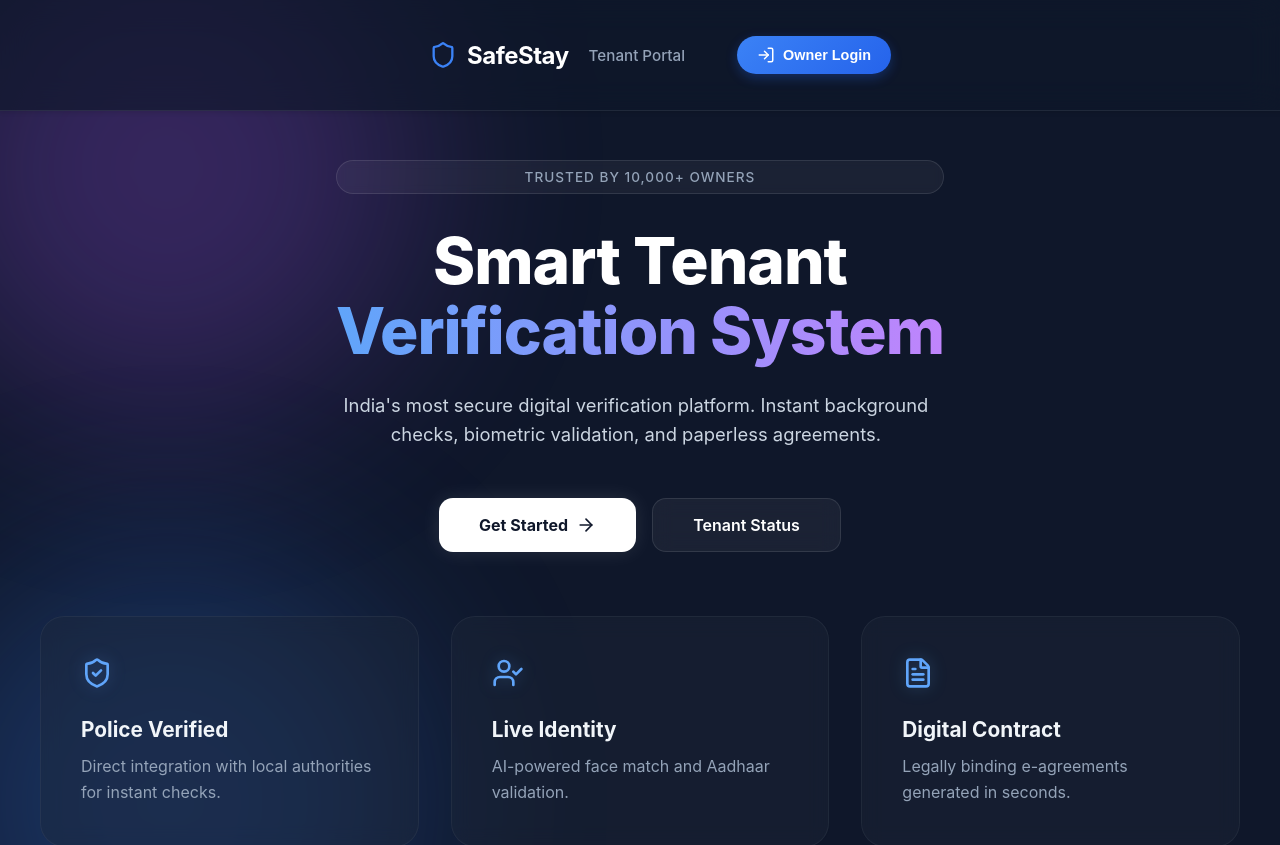
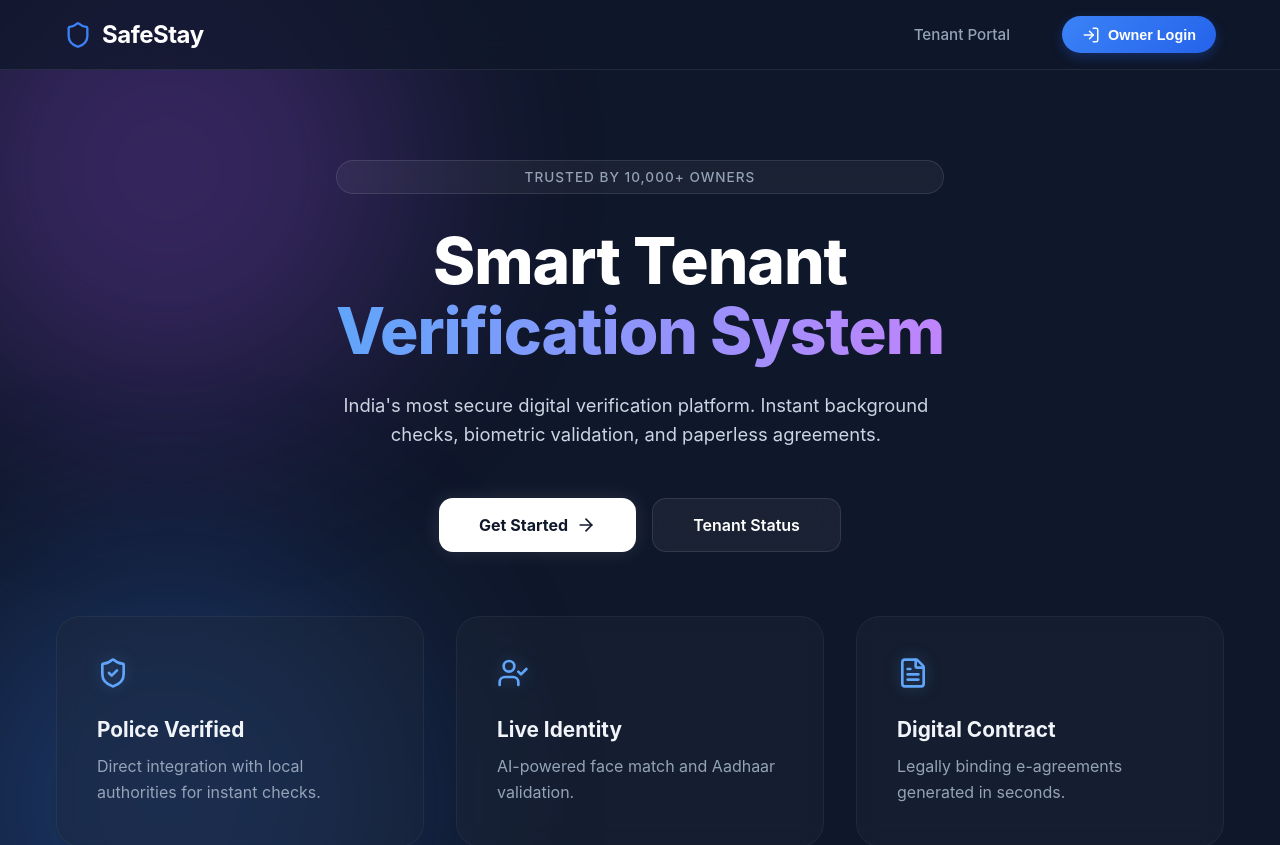
Before and after one commit to DHEERAJHARODE/SSP, a React (Vite) app: page / in a window 1280 px wide. Shown: the top 845 px of the page. Built offline with nearby package versions, Linux system fonts and the light colour scheme; no server answers.

Commit message:
Initial commit

```diff
--- a/src/App.css
+++ b/src/App.css
@@ -9,21 +9,6 @@
   background-color: #f8fafc;
 }
 
-/* Global Navigation (Optional helper) */
-nav {
-  display: flex;
-  gap: 20px;
-  padding: 20px;
-  background: white;
-  box-shadow: 0 2px 4px rgba(0,0,0,0.1);
-}
-
-nav a {
-  text-decoration: none;
-  color: #1e293b;
-  font-weight: 500;
-}
-
-nav a:hover {
-  color: #2563eb;
-}
+/* NOTE: Global 'nav' styles have been removed here to allow
+   src/components/Navbar.css to control the navigation styling fully.
+*/
--- a/src/components/Navbar.css
+++ b/src/components/Navbar.css
@@ -1,36 +1,45 @@
 /* Navbar.css */
 
-/* Base Premium Nav */
+/* --- Base Premium Navbar --- */
 .premium-nav {
   position: fixed;
   top: 0;
+  left: 0;
   width: 100%;
-  height: 70px; /* Fixed height for consistency */
+  height: 70px; /* Fixed height ensures layout stability */
   z-index: 1000;
   backdrop-filter: blur(16px);
   -webkit-backdrop-filter: blur(16px);
-  background: rgba(15, 23, 42, 0.65); /* Slate 900 transparent */
+  background: rgba(15, 23, 42, 0.75); /* Slate 900 transparent */
   border-bottom: 1px solid rgba(255, 255, 255, 0.08);
   transition: all 0.3s ease;
 }
 
+/* --- Container (Fixes Alignment Issue) --- */
 .nav-container {
-  max-width: 1200px;
+  width: 100%; /* IMPORTANT: Ensures container fills the bar */
+  max-width: 1200px; /* Keeps content centered on big screens */
   height: 100%;
   margin: 0 auto;
   display: flex;
-  justify-content: space-between;
+  justify-content: space-between; /* Pushes Logo Left, Links Right */
   align-items: center;
   padding: 0 1.5rem;
+  box-sizing: border-box;
 }
 
-/* Logo */
+/* --- Logo Styling --- */
 .nav-logo {
   display: flex;
   align-items: center;
   gap: 10px;
   cursor: pointer;
   z-index: 1002; /* Above mobile menu overlay */
+  transition: opacity 0.2s;
+}
+
+.nav-logo:hover {
+  opacity: 0.9;
 }
 
 .logo-text {
@@ -39,11 +48,14 @@
   font-weight: 700;
   color: white;
   letter-spacing: -0.5px;
+  white-space: nowrap;
 }
 
-.logo-icon { color: #3b82f6; }
+.logo-icon {
+  color: #3b82f6;
+}
 
-/* Desktop Navigation */
+/* --- Desktop Navigation --- */
 .nav-links {
   display: flex;
   align-items: center;
@@ -59,10 +71,14 @@
   transition: color 0.3s ease;
   font-size: 0.95rem;
   font-family: 'Inter', sans-serif;
+  text-decoration: none; /* Just in case it's an <a> tag */
 }
 
-.nav-item:hover { color: #fff; }
+.nav-item:hover {
+  color: #fff;
+}
 
+/* --- Buttons (Pill Shape) --- */
 .nav-pill {
   background: linear-gradient(135deg, #3b82f6 0%, #2563eb 100%);
   border: none;
@@ -77,6 +93,7 @@
   cursor: pointer;
   transition: all 0.3s cubic-bezier(0.4, 0, 0.2, 1);
   box-shadow: 0 4px 12px rgba(37, 99, 235, 0.3);
+  text-decoration: none;
 }
 
 .nav-pill:hover {
@@ -84,7 +101,14 @@
   box-shadow: 0 8px 20px rgba(37, 99, 235, 0.5);
 }
 
-/* Mobile Toggle Hidden on Desktop */
+/* Container for Login/Signup buttons side-by-side */
+.auth-buttons {
+  display: flex;
+  align-items: center;
+  gap: 1.5rem;
+}
+
+/* --- Mobile Toggle Button (Hidden on Desktop) --- */
 .mobile-toggle {
   display: none;
   background: none;
@@ -92,45 +116,63 @@
   color: white;
   cursor: pointer;
   z-index: 1002;
+  padding: 5px;
 }
 
-/* --- MOBILE DEVICES (Max-width 768px) --- */
+/* =========================================
+   MOBILE RESPONSIVENESS (Max-width 768px)
+   ========================================= */
 @media (max-width: 768px) {
   .mobile-toggle {
-    display: block;
+    display: block; /* Show hamburger icon */
   }
 
+  /* Slide-out Drawer Style */
   .nav-links {
     position: fixed;
     top: 0;
     right: 0;
     height: 100vh;
-    width: 100%;
-    background: rgba(15, 23, 42, 0.98); /* Solid dark background */
+    width: 100%; /* Full screen overlay */
+    background: rgba(15, 23, 42, 0.98); /* Solid dark slate */
     backdrop-filter: blur(20px);
     flex-direction: column;
     justify-content: center;
     align-items: center;
     gap: 2.5rem;
-    transform: translateX(100%); /* Hidden by default */
+    transform: translateX(100%); /* Hidden by default (Right side) */
     transition: transform 0.4s cubic-bezier(0.4, 0, 0.2, 1);
     z-index: 1001;
   }
 
+  /* When menu is open */
   .nav-links.active {
     transform: translateX(0); /* Slide in */
   }
 
-  /* Enhance Mobile Text Sizes */
+  /* Mobile Typography Updates */
   .nav-item {
     font-size: 1.5rem;
-    color: #e2e8f0;
+    color: #cbd5e1;
+    font-weight: 600;
   }
 
+  .nav-item:hover {
+    color: white;
+  }
+
+  /* Mobile Buttons */
   .nav-pill {
-    width: 80%;
+    width: 80%; /* Wide button for easy tapping */
     justify-content: center;
     padding: 1rem;
     font-size: 1.1rem;
   }
+
+  .auth-buttons {
+    flex-direction: column;
+    width: 100%;
+    align-items: center;
+    gap: 2rem;
+  }
 }
--- a/src/index.css
+++ b/src/index.css
@@ -1,3 +1,8 @@
+/* src/index.css */
+*, *::before, *::after {
+  box-sizing: border-box;
+}
+
 :root {
   --primary-color: #2563eb;
   --secondary-color: #64748b;
@@ -10,6 +15,10 @@ body {
   font-family: 'Inter', sans-serif;
   background-color: var(--bg-color);
   color: var(--text-color);
+
+  /* FIX: Handle overflow globally here to prevent double scrollbars */
+  overflow-x: hidden;
+  width: 100%;
 }
 
 .container {
--- a/src/pages/Home.css
+++ b/src/pages/Home.css
@@ -5,7 +5,7 @@
   background: #0f172a; /* Slate 900 */
   min-height: 100vh;
   color: #fff;
-  overflow-x: hidden; /* Prevents scrollbar from blobs */
+  /* overflow-x: hidden;  <-- REMOVED: This was causing the second scrollbar */
   position: relative;
   font-family: 'Inter', sans-serif;
 }
```
